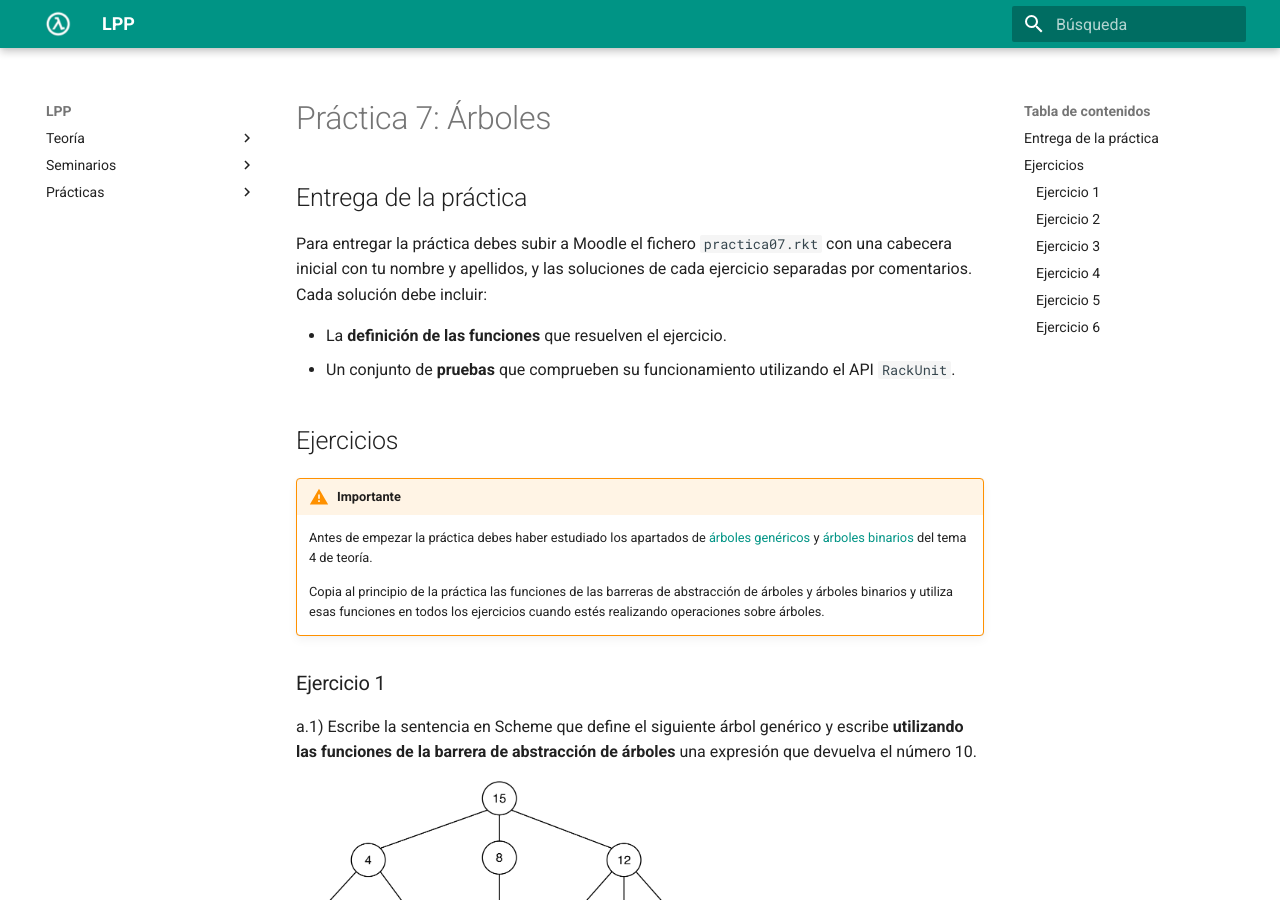
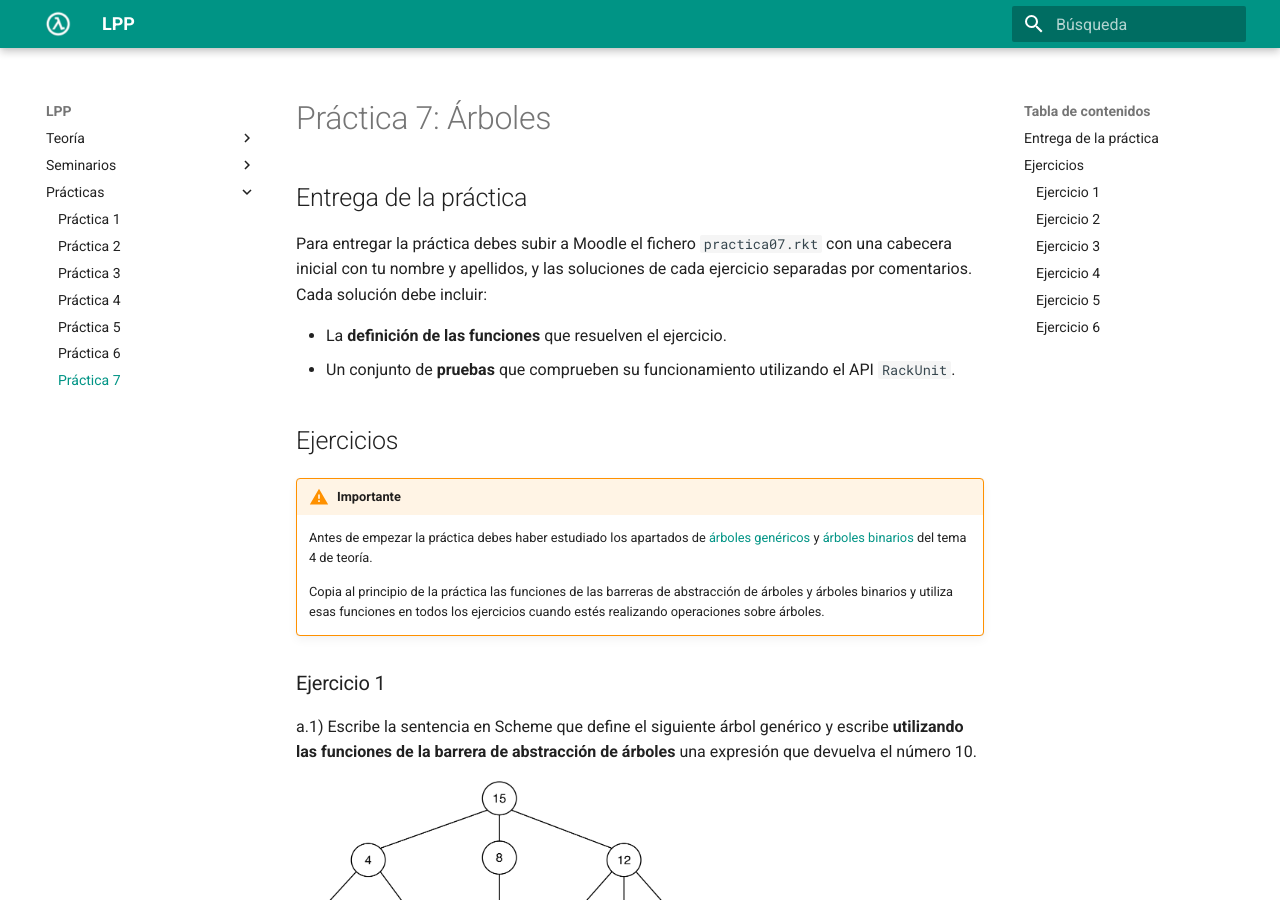
Before and after one commit to domingogallardo/apuntes-lpp, an MkDocs documentation site: the page built from docs/practicas/practica07/practica07.md, in a window 1280 px wide and 900 px high. Built offline with MkDocs 1.6.1 and Material for MkDocs 9.7.7, drawn with Linux system fonts in a browser that asks for light colours.

Commit message:
Añadida práctica 7

```diff
--- a/mkdocs.yml
+++ b/mkdocs.yml
@@ -20,7 +20,7 @@ nav:
     - 'Práctica 4': 'practicas/practica04/practica04.md'
     - 'Práctica 5': 'practicas/practica05/practica05.md'
     - 'Práctica 6': 'practicas/practica06/practica06.md'
-#   - 'Práctica 7': 'practicas/practica07/practica07.md'
+    - 'Práctica 7': 'practicas/practica07/practica07.md'
 #   - 'Práctica 8': 'practicas/practica08/practica08.md'
 #   - 'Práctica 9': 'practicas/practica09/practica09.md'
 #   - 'Práctica 10': 'practicas/practica10/practica10.md'
```
